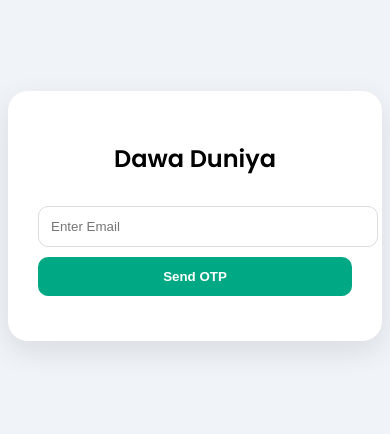
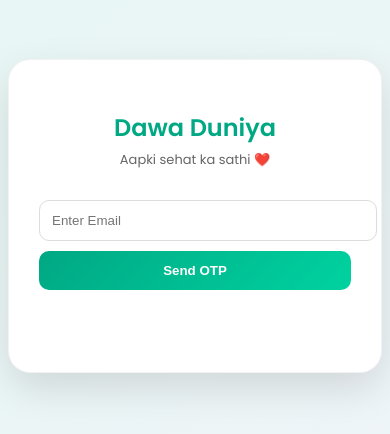
Before and after one commit to CodeWithRiyansh/dawa-duniya-otp, a website: page public/index.html in a window 390 px wide. Shown: the part 214-648 px from the top of the page. Drawn offline with Linux system fonts and the light colour scheme.

Commit message:
ui upgrade + otp animation

```diff
--- a/public/index.html
+++ b/public/index.html
@@ -10,30 +10,53 @@
 <style>
 body {
     font-family: Poppins, sans-serif;
-            background: #f0f4f8;
+    background: linear-gradient(135deg, #e6f7f4, #f0f4f8);
     display: flex;
     justify-content: center;
     align-items: center;
     height: 100vh;
 }
 
+/* CARD */
 .card {
     width: 380px;
-            background: white;
+    background: #fff;
     padding: 30px;
-            border-radius: 20px;
+    border-radius: 22px;
     text-align: center;
-            box-shadow: 0 10px 30px rgba(0,0,0,0.1);
+    box-shadow: 0 15px 40px rgba(0,0,0,0.12);
+    border: 1px solid rgba(0,0,0,0.05);
 }
 
+/* BRAND */
+h2 {
+    color: #00a884;
+    margin-bottom: 5px;
+}
+
+.subtitle {
+    font-size: 13px;
+    color: #666;
+    margin-bottom: 20px;
+}
+
+/* INPUT */
 input {
     width: 100%;
     padding: 12px;
     margin: 10px 0;
     border-radius: 10px;
     border: 1px solid #ddd;
+    outline: none;
+    transition: 0.2s;
 }
 
+input:focus {
+    border-color: #00a884;
+    box-shadow: 0 0 8px rgba(0,168,132,0.2);
+}
+
+/* BUTTON */
 button {
     width: 100%;
     padding: 12px;
@@ -42,16 +65,37 @@
     cursor: pointer;
     font-weight: bold;
     color: white;
+    transition: 0.25s;
 }
 
-        #sendBtn { background: #00a884; }
-        #verifyBtn { background: #007bff; }
+#sendBtn {
+    background: linear-gradient(135deg, #00a884, #00d2a0);
+}
 
+#verifyBtn {
+    background: linear-gradient(135deg, #007bff, #0056b3);
+}
+
+button:hover {
+    transform: translateY(-2px);
+    opacity: 0.95;
+}
+
+/* HIDE */
 .hidden { display: none; }
 
+/* MESSAGE */
 #msg {
-            margin-top: 15px;
+    margin-top: 18px;
+    min-height: 20px;
     font-size: 14px;
+}
+
+/* MOBILE */
+@media (max-width: 420px) {
+    .card {
+        width: 92%;
+    }
 }
 </style>
 </head>
@@ -59,7 +103,10 @@
 <body>
 
 <div class="card">
+
+    <!-- BRAND -->
     <h2>Dawa Duniya</h2>
+    <div class="subtitle">Aapki sehat ka sathi ❤️</div>
 
     <!-- EMAIL -->
     <div id="emailSection">
@@ -76,18 +123,16 @@
     <p id="msg"></p>
 </div>
 
-<!-- ================= SCRIPT (FIXED PROPERLY) ================= -->
+<!-- SCRIPT -->
 <script>
 const API_URL =
   window.location.hostname === "localhost"
     ? "http://localhost:3000"
     : "https://dawa-duniya-otp.vercel.app";
 
-console.log("Connected:", API_URL);
-
 let tempVToken = "";
 
-// ================= SEND OTP =================
+/* ================= SEND OTP ================= */
 async function handleSendOTP() {
     const email = document.getElementById("email").value.trim();
     const msg = document.getElementById("msg");
@@ -98,10 +143,10 @@ async function handleSendOTP() {
         return;
     }
 
-    try {
     msg.innerText = "Sending OTP...";
     msg.style.color = "blue";
 
+    try {
         const res = await fetch(`${API_URL}/send-otp`, {
             method: "POST",
             headers: { "Content-Type": "application/json" },
@@ -116,20 +161,19 @@ async function handleSendOTP() {
             document.getElementById("emailSection").classList.add("hidden");
             document.getElementById("otpSection").classList.remove("hidden");
 
-            msg.innerText = "✅ OTP sent!";
+            msg.innerText = "✅ OTP sent successfully!";
             msg.style.color = "green";
         } else {
             msg.innerText = "❌ " + data.message;
             msg.style.color = "red";
         }
-
     } catch (err) {
         msg.innerText = "❌ Server error";
         msg.style.color = "red";
     }
 }
 
-// ================= VERIFY OTP (FIXED GLOBAL) =================
+/* ================= VERIFY OTP ================= */
 window.handleVerifyOTP = async function () {
     const otp = document.getElementById("otp").value.trim();
     const msg = document.getElementById("msg");
@@ -140,10 +184,10 @@ window.handleVerifyOTP = async function () {
         return;
     }
 
-    try {
     msg.innerText = "Verifying...";
     msg.style.color = "blue";
 
+    try {
         const res = await fetch(`${API_URL}/verify-otp`, {
             method: "POST",
             headers: { "Content-Type": "application/json" },
@@ -159,6 +203,7 @@ window.handleVerifyOTP = async function () {
             localStorage.setItem("dawaToken", data.token);
 
             msg.innerText = "✅ Login Successful";
+            msg.style.color = "green";
 
             setTimeout(() => {
                 window.location.href = "dashboard.html";
@@ -168,14 +213,13 @@ window.handleVerifyOTP = async function () {
             msg.innerText = "❌ " + data.message;
             msg.style.color = "red";
         }
-
     } catch (err) {
         msg.innerText = "❌ Server error";
         msg.style.color = "red";
     }
 };
 
-// ================= EVENTS (AFTER DOM LOAD) =================
+/* EVENTS */
 document.addEventListener("DOMContentLoaded", () => {
     document.getElementById("sendBtn").addEventListener("click", handleSendOTP);
     document.getElementById("verifyBtn").addEventListener("click", window.handleVerifyOTP);
```
Lines whose indentation alone changed are shown as unchanged.
